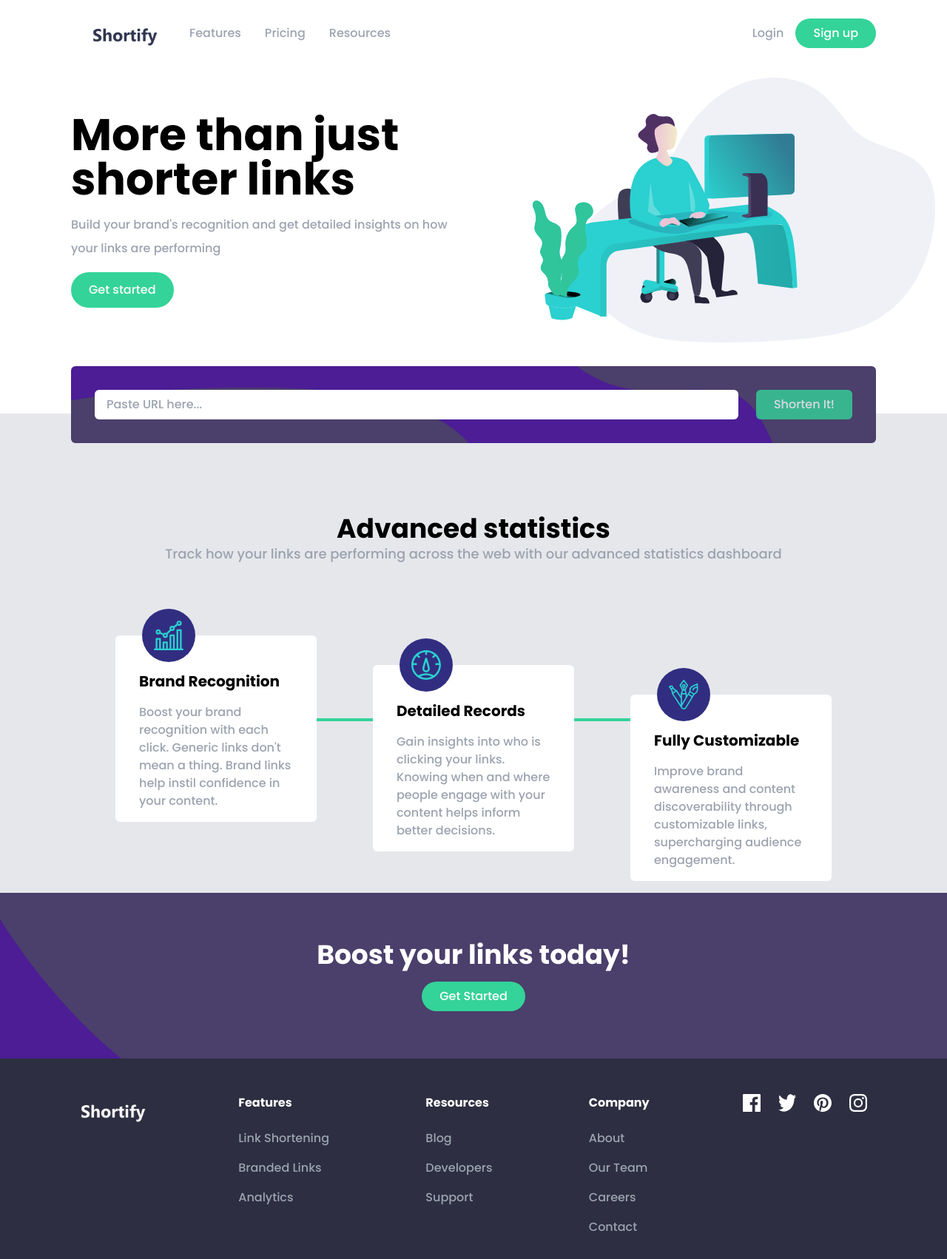
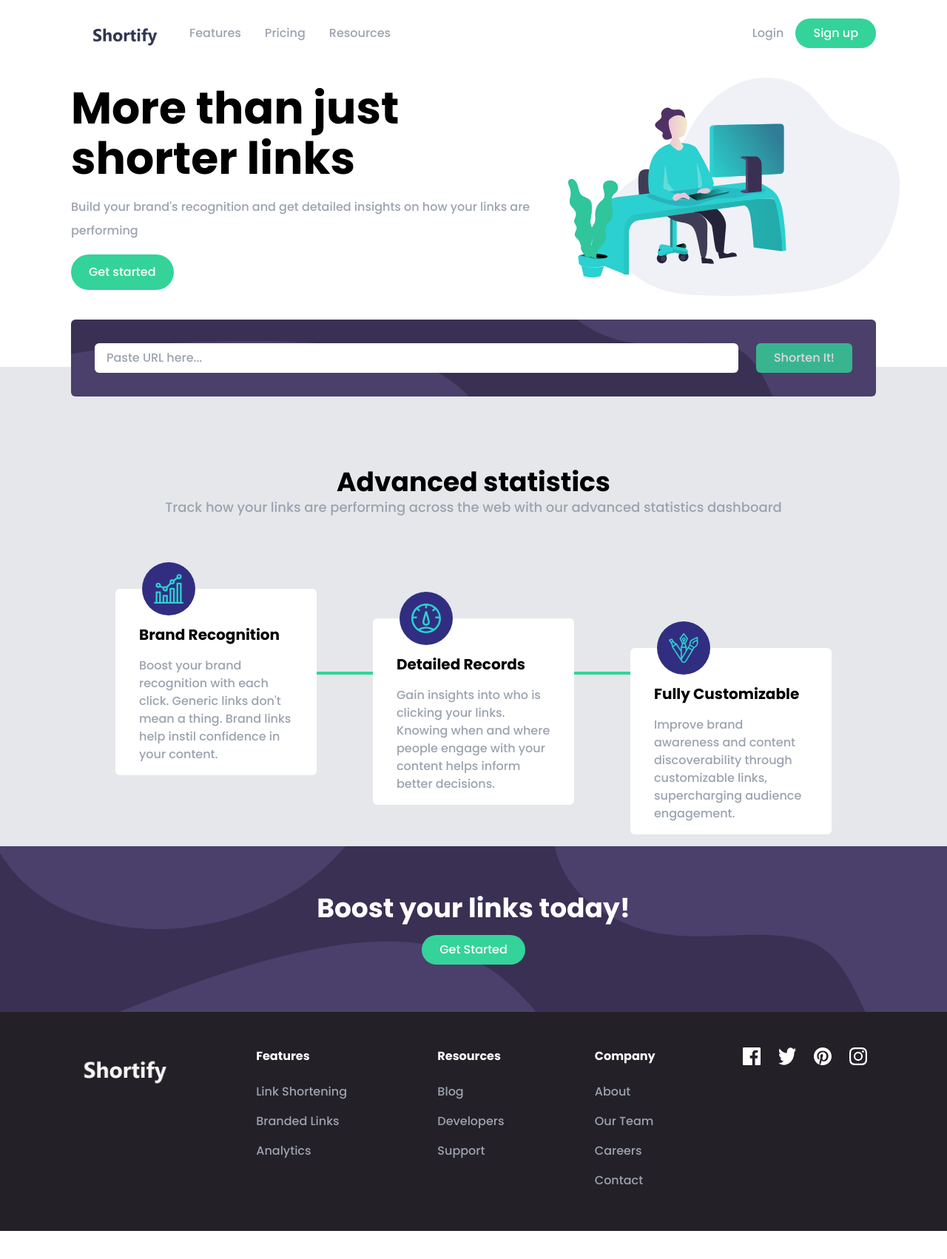
Before and after one commit to johndaamax/shortify-with-tailwind, a React (Create React App) app: page / in a window 1280 px wide. Shown: the top 1702 px of the page at 74% size. After the commit the page ends 1664 px from the top, so only its background shows below. Built offline with nearby package versions, Linux system fonts and the light colour scheme.

Commit message:
styling improvements

```diff
--- a/src/App.tsx
+++ b/src/App.tsx
@@ -106,11 +106,11 @@ function App() {
     <div >
       <Header />
       <section className='flex justify-center items-center flex-col md:justify-between md:flex-row px-8 pt-4 pb-24 md:px-24 leading-8 text-center md:text-left'>
-        <div className='md:order-2 w-3/4 md:w-2/5 md:min-w-1/2 md:ml-4 md:relative md:left-20 my-4 md:my-0'>
-          <img src='./images/illustration-working.svg' alt='working' className='' />
+        <div className='md:order-2 md:-mr-8 my-4 md:my-0'>
+          <img src='./images/illustration-working.svg' alt='working' className='object-cover w-full max-w-md md:w-96 lg:w-112 xl:w-120' />
         </div>
-        <div>
-          <p className='text-5xl md:text-6xl font-bold leading-tight'>More than just shorter links</p>
+        <div className='md:pr-4'>
+          <p className='text-4xl lg:text-6xl font-bold'>More than just shorter links</p>
           <p className='text-gray-400 my-4'>Build your brand's recognition and get detailed insights on how your links are performing</p>
           <button className='btn rounded-3xl'>Get started</button>
         </div>
@@ -118,7 +118,7 @@ function App() {
 
       <section className='px-8 py-4 md:px-24 bg-gray-200'>
         <div className='bg-cover -mt-20 mb-4'>
-          <div className='p-6 md:p-6 lg:p-8 form-section rounded-md bg-purple-900'>
+          <div className='form-section-mobile md:form-section-desktop p-6 md:p-6 lg:p-8 rounded-md bg-indigo-dark'>
             <form onSubmit={handleSubmit}>
               <div className='md:flex md:justify-between'>
                 <div className='w-full md:mr-6 flex-1'>
@@ -182,7 +182,7 @@ function App() {
         </div>
       </section>
 
-      <section className='boost-banner-mobile md:boost-banner-desktop px-8 py-16 md:px-24 bg-purple-900 bg-cover text-center'>
+      <section className='boost-banner-mobile md:boost-banner-desktop px-8 py-16 md:px-24 bg-indigo-dark bg-cover text-center'>
         <h2 className='text-white text-2xl md:text-4xl font-bold mb-4'>Boost your links today!</h2>
         <button className='btn rounded-3xl'>Get Started</button>
       </section>
--- a/src/components/CategoryList.tsx
+++ b/src/components/CategoryList.tsx
@@ -7,7 +7,7 @@ const CategoryList = ({ category, items }: ListProps) => {
         <div className='w-full md:w-auto px-4 text-center md:text-left my-4 md:my-0'>
             <h3 className='text-white font-semibold mb-4'>{category}</h3>
             <ul>
-                {items.map(item => <li key={item} className='text-gray-400 py-2'><a href='!#'>{item}</a></li>)}
+                {items.map(item => <li key={item} className='text-gray-400 py-2 hover:text-white'><a href='!#'>{item}</a></li>)}
             </ul>
         </div>
     )
--- a/src/components/Footer.tsx
+++ b/src/components/Footer.tsx
@@ -2,15 +2,18 @@ import CategoryList from './CategoryList'
 
 const Footer = () => {
     return (
-        <footer className='flex flex-col justify-center items-center md:flex-row md:justify-between md:items-start bg-indigo-dark px-8 py-8 md:py-12 md:px-24'>
-            <div className='flex'>
+        <footer className='flex flex-col justify-center items-center md:flex-row md:justify-between md:items-start bg-grey-dark px-8 py-8 md:py-12 md:px-24'>
+            <div>
                 <a href='/' className='inline-block mb-8 md:mb-0'>
-                    <img src="./images/logo.png" alt="Shortify Logo" className='w-28 footer-logo' />
+                    <img src="./images/logo.png" alt="Shortify Logo" className='w-48 md:w-36 footer-logo' />
                 </a>
             </div>
-            <CategoryList category='Features' items={['Link Shortening', 'Branded Links', 'Analytics']} />
-            <CategoryList category='Resources' items={['Blog', 'Developers', 'Support']} />
-            <CategoryList category='Company' items={['About', 'Our Team', 'Careers', 'Contact']} />
+            <div className='flex flex-1 justify-evenly flex-col md:flex-row'>
+                <CategoryList category='Features' items={['Link Shortening', 'Branded Links', 'Analytics']} />
+                <CategoryList category='Resources' items={['Blog', 'Developers', 'Support']} />
+                <CategoryList category='Company' items={['About', 'Our Team', 'Careers', 'Contact']} />
+            </div>
+
             <div className='flex justify-around w-1/2 md:w-48'>
                 <a href='!#'><img className='socials-logo' src='./images/icon-facebook.svg' alt='facebook logo' /></a>
                 <a href='!#'><img className='socials-logo' src='./images/icon-twitter.svg' alt='twitter logo' /></a>
--- a/src/components/Header.tsx
+++ b/src/components/Header.tsx
@@ -21,6 +21,9 @@ const Header = () => {
                     <a href='/' className='hidden md:inline-block px-4 py-2 text-gray-400'>Login</a>
                     <button className='hidden md:inline-block btn rounded-3xl'>Sign up</button>
                 </div>
+                {/* <div className='md:hidden'>
+                    <img src="./images/hamburger.svg" alt="Button that opens navigation on mobile resolutions" />
+                </div> */}
             </nav>
         </header>
     )
--- a/src/index.css
+++ b/src/index.css
@@ -18,30 +18,28 @@
   }
 }
 
+@layer utilities {
+  @variants responsive {
+    .boost-banner-desktop {
+      background-image: url('/src/assets/bg-boost-desktop.svg');
+    }
+    .boost-banner-mobile {
+      background-image: url('/src/assets/bg-boost-mobile.svg');
+    }
+
+    .form-section-desktop {
+      background-image: url('/src/assets/bg-shorten-desktop.svg');
+    }
+    .form-section-mobile {
+      background-image: url('/src/assets/bg-shorten-mobile.svg');
+    }
+  }
+}
+
 body {
   font-family: 'Poppins', sans-serif;
-}
-
-.form-section {
-  background-image: url('/src/assets/bg-shorten-desktop.svg');
-}
-
-.boost-banner-desktop {
-  background-image: url('/src/assets/bg-boost-desktop.svg');
-}
-.boost-banner-mobile {
-  background-image: url('/src/assets/bg-boost-mobile.svg');
 }
 
 .footer-logo {
   filter: invert(100%) sepia(63%) saturate(2%) hue-rotate(319deg) brightness(109%) contrast(100%);
 }
-
-.statistics-icon {
-  top: -40px;
-  left: 30px;
-}
-
-.form-container {
-  position: relative;
-}
--- a/tailwind.config.js
+++ b/tailwind.config.js
@@ -3,8 +3,17 @@ module.exports = {
   darkMode: false, // or 'media' or 'class'
   theme: {
     extend: {
+      spacing: {
+        '112': '28rem',
+        '120': '30rem',
+      },
       colors: {
-        'indigo-dark': '#2D2E41'
+        'indigo-dark': '#3A3053',
+        'grey-dark': '#232027'
+      },
+      fontSize: {
+        '5xl': ['3rem', '4.25rem'],
+        '6xl': ['3.75rem', '4.25rem']
       },
       minWidth: {
         '0': '0',
```
